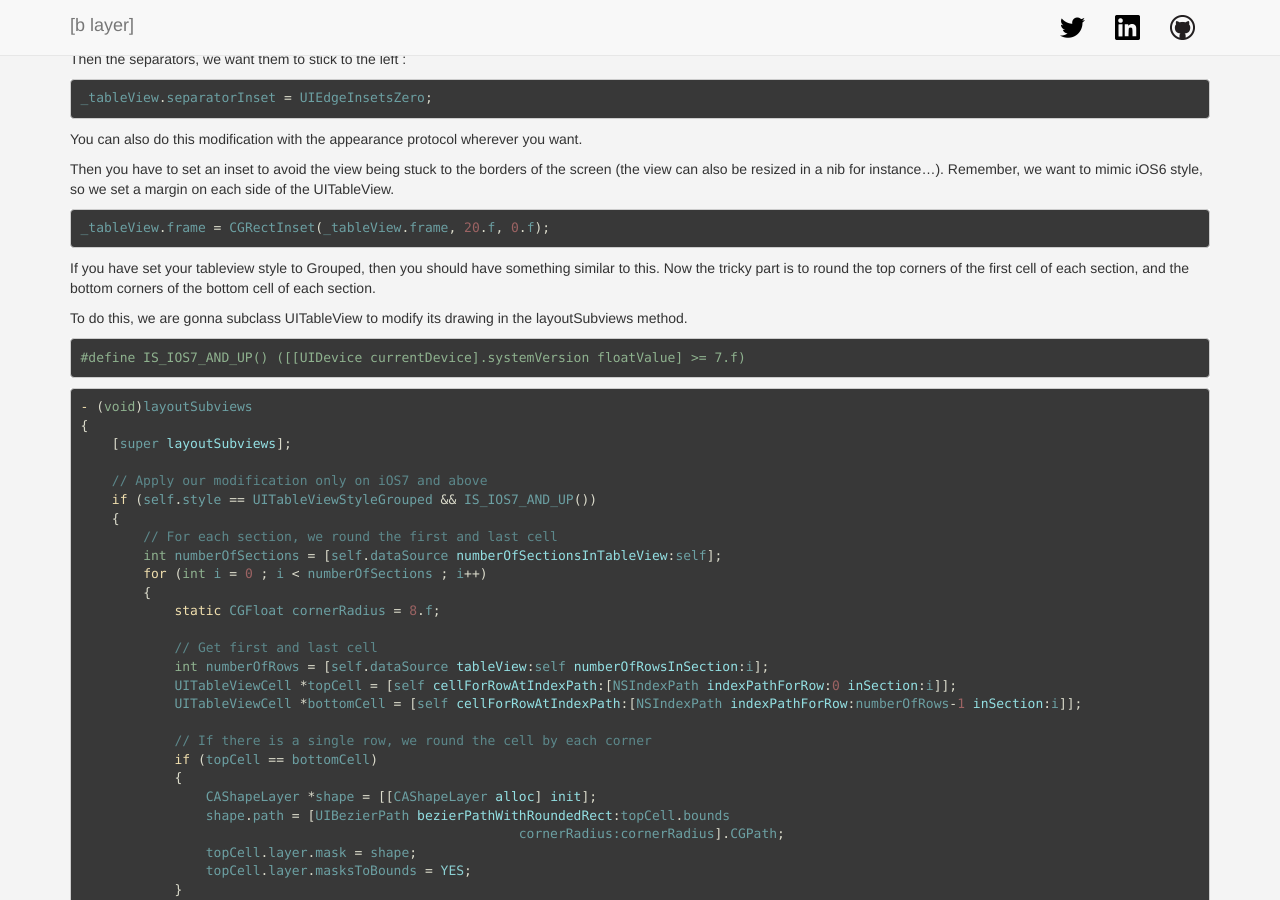
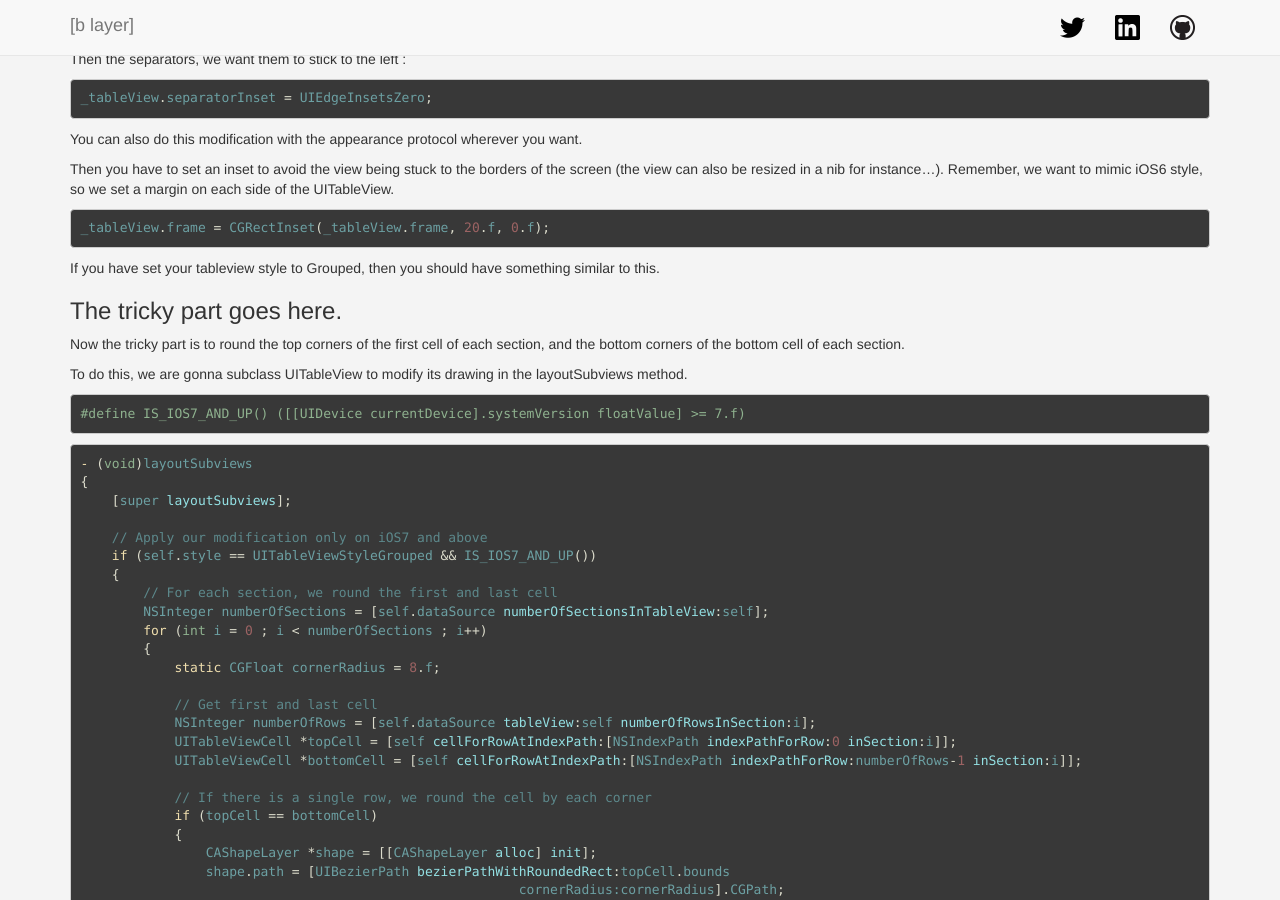
Before and after one commit to notbenoit/notbenoit.github.io, a Jekyll site: the page built from _posts/2014-02-27-iOS7-grouped-rounded-table-view.markdown, in a window 1280 px wide and 900 px high, scrolled down 667 px. Built offline with Jekyll 4.4.1, drawn with Linux system fonts in a browser that asks for light colours; nearby versions of some CDN libraries; Markdown is read by kramdown in place of the engine named in the settings; comment, search, counter and statistics services are not loaded; some of the changed text lies outside the part shown.

Commit message:
Updated GroupedTableView post. Added a remote repo to checkout code.

```diff
--- a/_posts/2014-02-27-iOS7-grouped-rounded-table-view.markdown
+++ b/_posts/2014-02-27-iOS7-grouped-rounded-table-view.markdown
@@ -34,6 +34,9 @@
 {% endhighlight %}
 
 If you have set your tableview style to Grouped, then you should have something similar to this.
+
+###The tricky part goes here.
+
 Now the tricky part is to round the top corners of the first cell of each section, and the bottom corners of the bottom cell of each section.
 
 To do this, we are gonna subclass UITableView to modify its drawing in the layoutSubviews method.
@@ -49,13 +52,13 @@
     if (self.style == UITableViewStyleGrouped && IS_IOS7_AND_UP())
     {
         // For each section, we round the first and last cell
-        int numberOfSections = [self.dataSource numberOfSectionsInTableView:self];
+        NSInteger numberOfSections = [self.dataSource numberOfSectionsInTableView:self];
         for (int i = 0 ; i < numberOfSections ; i++)
         {
             static CGFloat cornerRadius = 8.f;
 
             // Get first and last cell
-            int numberOfRows = [self.dataSource tableView:self numberOfRowsInSection:i];
+            NSInteger numberOfRows = [self.dataSource tableView:self numberOfRowsInSection:i];
             UITableViewCell *topCell = [self cellForRowAtIndexPath:[NSIndexPath indexPathForRow:0 inSection:i]];
             UITableViewCell *bottomCell = [self cellForRowAtIndexPath:[NSIndexPath indexPathForRow:numberOfRows-1 inSection:i]];
 
@@ -131,5 +134,8 @@
 These modifications do not cost a lot in terms of performance. The rasterization avoid offscreen rendering, and the mask is not that complicated. I've tested this implementation on UITableView with thousands of items, and just noticed a little drop in performance when pushing a UIViewController with such modifications. Feel free to use this trick, and even more to improve it!
 
 
+You can find the UITableView subclass, and a sample project [here][github].
+
 [id]: /images/rounded-table-view/startingpoint.png  "Starting point"
 [result]: /images/rounded-table-view/result.png  "Result"
+[github]: https://github.com/notbenoit/GroupedTableView
```
Also changed, not shown: other parts of _posts/2014-02-27-iOS7-grouped-rounded-table-view.markdown (+1 -1 lines).
